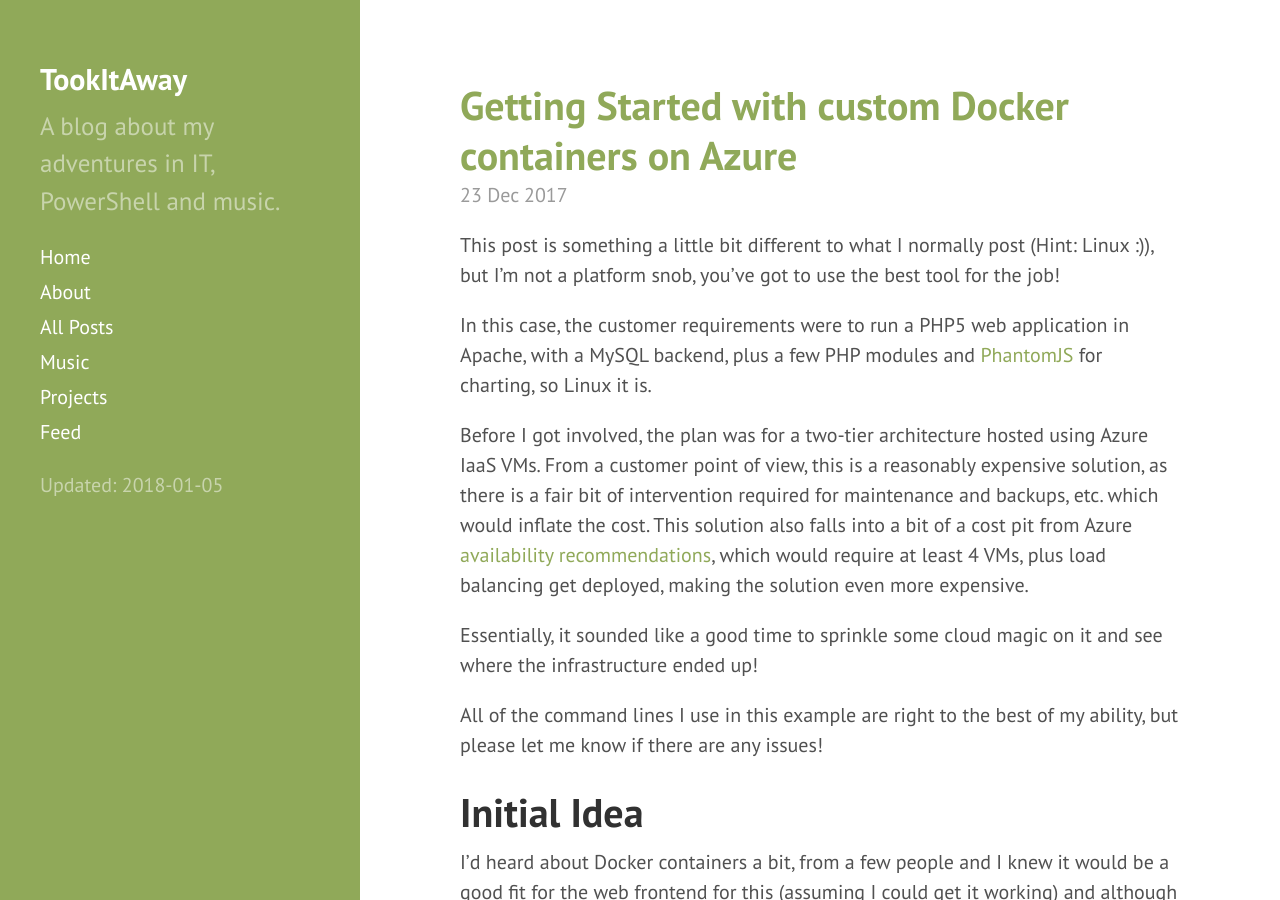
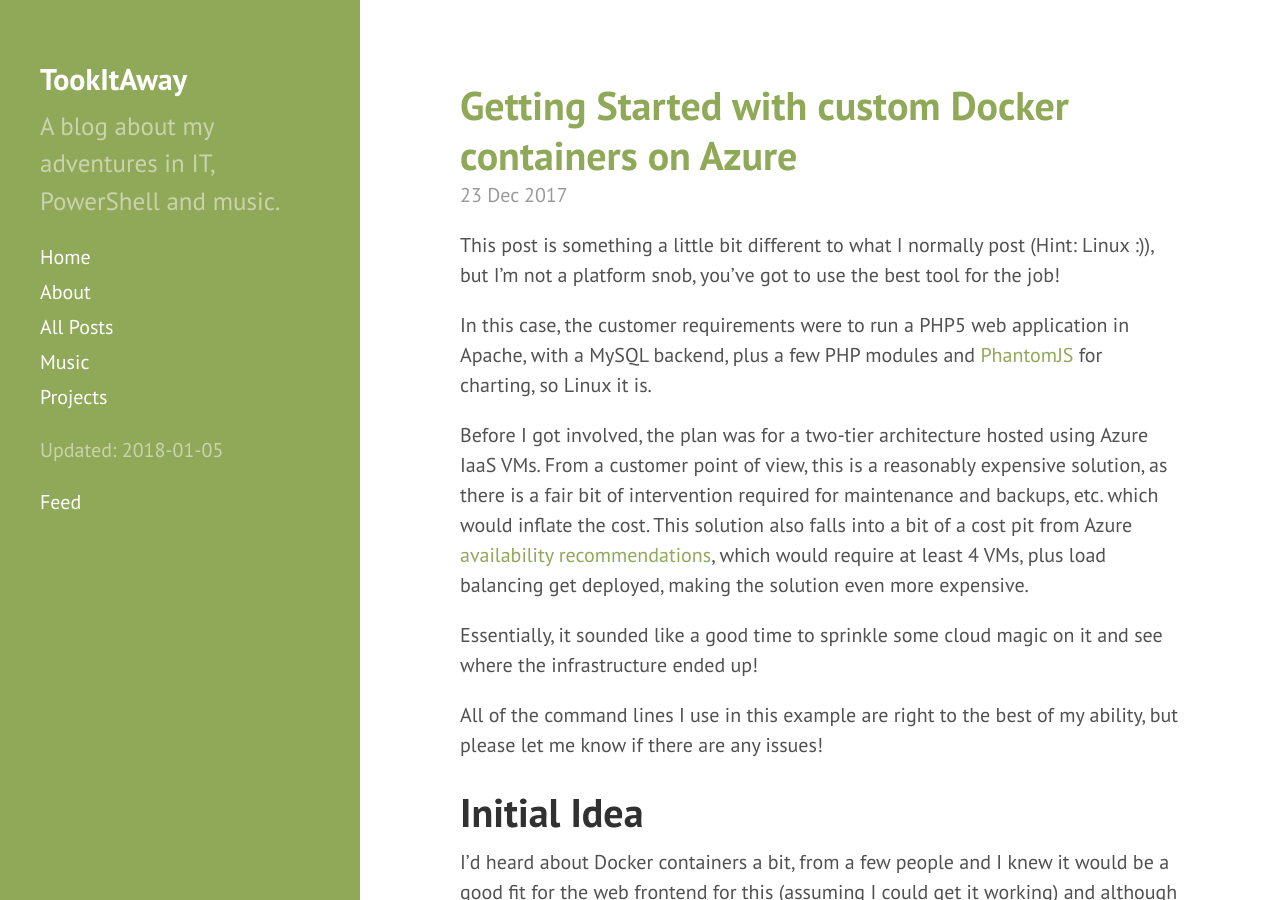
Before and after one commit to davegreen/davegreen.github.io, a Jekyll site: the page built from index.html, in a window 1280 px wide and 900 px high. Built offline with Jekyll 4.4.1, drawn with Linux system fonts in a browser that asks for light colours; the list of posts is cut into pages by our own code.

Commit message:
Move feed link

```diff
--- a/_includes/sidebar.html
+++ b/_includes/sidebar.html
@@ -25,8 +25,8 @@
           {% endif %}
         {% endif %}
       {% endfor %}
-      <a class="sidebar-nav-item" href="{{ site.url }}/feed.xml">Feed</a>
     </nav>
     <p> Updated: {{ site.time | date: '%Y-%m-%d' }} </p>
+    <p> <a class="sidebar-nav-item" href="{{ site.url }}/feed.xml">Feed</a> </p>
   </div>
 </div>
```
